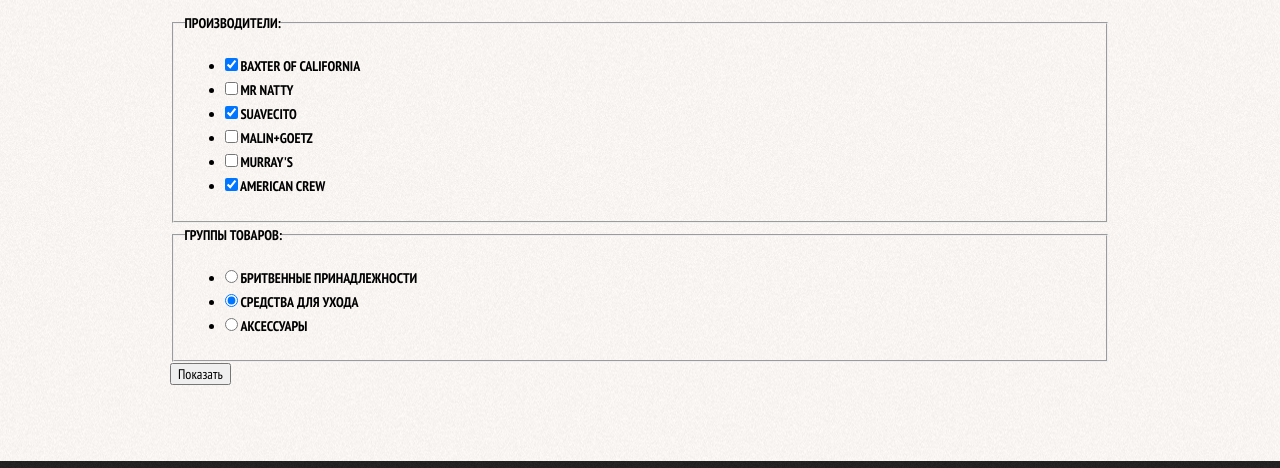
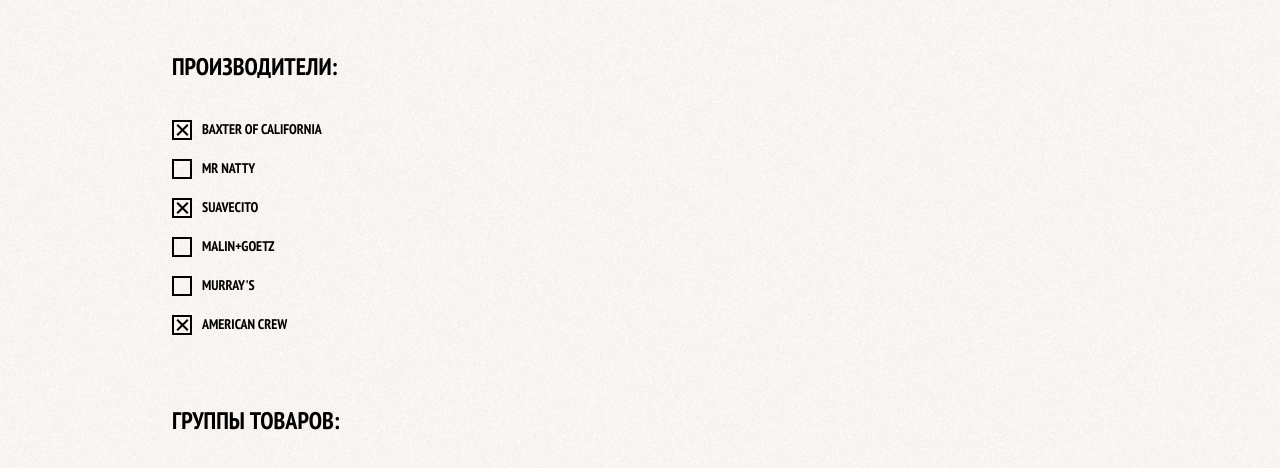
Before and after one commit to Razebaev/test, a plain HTML site: page catalog.html in a window 1280 px wide. Shown: the part 234-702 px from the top of the page. Drawn offline with Linux system fonts and the light colour scheme.

Commit message:
Предварительное оформление каталога

```diff
--- a/catalog.html
+++ b/catalog.html
@@ -43,37 +43,50 @@
 
         <section class="inner-content">
 
-            <fieldset>
+            <fieldset class="manufacturers">
                 <legend>Производители:</legend>
                 <ul>
                     <li>
-                        <input type="checkbox" name="baxter-of-california" id="filter-baxter-of-california" checked>
-                        <label for="filter-baxter-of-california">Baxter of California</label>
+                        <label class="manufacturers-checkbox" for="filter-baxter-of-california">Baxter of California
+                            <input type="checkbox" name="baxter-of-california" id="filter-baxter-of-california" class="visually-hidden" checked>
+                            <span class="checkbox-indicator"></span>
+                        </label>
                     </li>
                     <li>
-                        <input type="checkbox" name="mr-natty" id="filter-mr-natty">
-                        <label for="filter-mr-natty">Mr Natty</label>
+
+                        <label class="manufacturers-checkbox" for="filter-mr-natty">Mr Natty
+                            <input type="checkbox" name="mr-natty" id="filter-mr-natty" class="visually-hidden">
+                            <span class="checkbox-indicator"></span>
+                        </label>
                     </li>
                     <li>
-                        <input type="checkbox" name="suavecito" id="filter-suavecito" checked>
-                        <label for="filter-suavecito">Suavecito</label>
+                        <label class="manufacturers-checkbox" for="filter-suavecito">Suavecito
+                            <input type="checkbox" name="suavecito" id="filter-suavecito" class="visually-hidden" checked>
+                            <span class="checkbox-indicator"></span>
+                        </label>
                     </li>
                     <li>
-                        <input type="checkbox" name="malin+goetz" id="filter-malin+goetz">
-                        <label for="filter-malin+goetz">Malin+Goetz</label>
+                        <label class="manufacturers-checkbox" for="filter-malin+goetz">Malin+Goetz
+                            <input type="checkbox" name="malin+goetz" id="filter-malin+goetz" class="visually-hidden">
+                            <span class="checkbox-indicator"></span>
+                        </label>
                     </li>
                     <li>
-                        <input type="checkbox" name="murray's" id="filter-murray's">
-                        <label for="filter-murray's">Murray's</label>
+                        <label class="manufacturers-checkbox" for="filter-murray's">Murray's
+                            <input type="checkbox" name="murray's" id="filter-murray's" class="visually-hidden">
+                            <span class="checkbox-indicator"></span>
+                        </label>
                     </li>
                     <li>
-                        <input type="checkbox" name="american-crew" id="filter-american-crew" checked>
-                        <label for="filter-amirican-crew">American Crew</label>
+                        <label class="manufacturers-checkbox" for="filter-american-crew">American Crew
+                            <input type="checkbox" name="american-crew" id="filter-american-crew" class="visually-hidden"  checked>
+                            <span class="checkbox-indicator"></span>
+                        </label>
                     </li>
                 </ul>
             </fieldset>
-            <fieldset>
-                <legend>Группы товаров:</legend>
+            <fieldset class="manufacturers">
+                <legend class="groups">Группы товаров:</legend>
                 <ul>
                     <li>
                         <input type="radio" name="product-group" value="shaving" id="filter-shave">
@@ -89,7 +102,7 @@
                     </li>
                 </ul>
             </fieldset>
-            <button type="submit">Показать</button>
+            <button class="button" type="submit">Показать</button>
 
         </section>
     </main>
--- a/css/style.css
+++ b/css/style.css
@@ -425,6 +425,7 @@ input[type="radio"].visually-hidden{
 .breadcrumbs {
     list-style: none;
     padding: 0;
+    margin-bottom: 55px;
 
 
     display: flex;
@@ -896,3 +897,85 @@ input[type="radio"].visually-hidden{
 .modal-map p {
     margin: 0;
 }
+
+.manufacturers {
+    width: 220px;
+
+    border: 0 none;
+    padding: 0;
+    margin-bottom: 55px;
+}
+
+.manufacturers ul {
+    margin: 0;
+    padding: 0;
+}
+
+.manufacturers li {
+    position: relative;
+
+    margin-bottom: 15px;
+
+    list-style: none;
+}
+
+.manufacturers legend {
+    position: relative;
+    margin: 0;
+    margin-bottom: 35px;
+
+    font-size: 24px;
+    line-height: 30px;
+}
+
+.manufacturers-checkbox {
+    position: relative;
+
+    padding-left: 30px;
+
+    cursor: pointer;
+}
+
+.manufacturers-checkbox:hover,
+.manufacturers-checkbox:focus {
+    color: #663d15;
+}
+
+.manufacturers-checkbox input[type="checkbox"] + .checkbox-indicator {
+    position: absolute;
+    top: 0;
+    left: 0;
+
+    width: 16px;
+    height: 16px;
+
+    border: 2px solid #000000;
+}
+
+.manufacturers-checkbox input[type="checkbox"]:focus + .checkbox-indicator {
+    border-color: #663d15;
+    outline: thin dotted;
+    outline: 5px auto -webkit-focus-ring-color;
+}
+
+.manufacturers-checkbox input[type="checkbox"]:checked + .checkbox-indicator::before,
+.manufacturers-checkbox input[type="checkbox"]:checked + .checkbox-indicator::after {
+    content: "";
+
+    position: absolute;
+    top: 7px;
+    left: 1px;
+
+    width: 15px;
+    height: 2px;
+
+    background-color: #000000;
+}
+
+.manufacturers-checkbox input[type="checkbox"]:checked + .checkbox-indicator::before {
+    transform: rotate(45deg);
+}
+
+.manufacturers-checkbox input[type="checkbox"]:checked + .checkbox-indicator::after {
+    transform: rotate(-45deg);
+}
```
